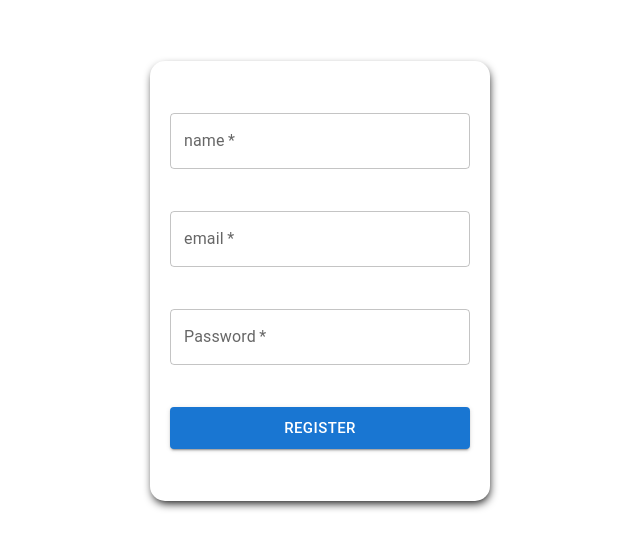
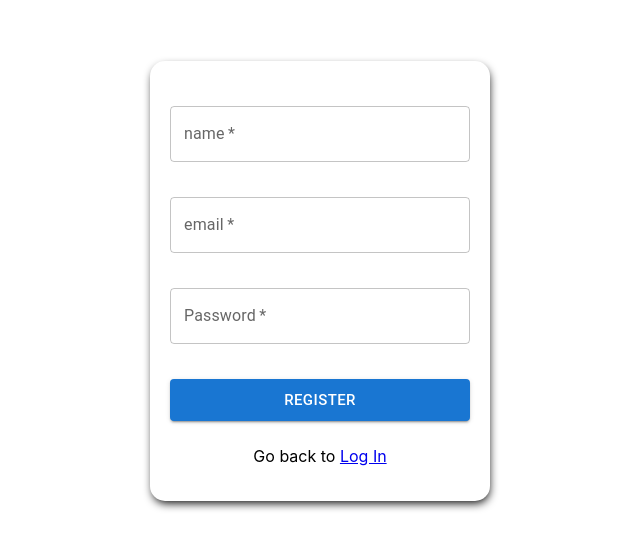
Before and after one commit to cristianocsl/frontend_todolist, a React (Create React App) app: page /register in a window 1280 px wide. Shown: the part 119-668 px from the top of the page, without its empty margins (320-960 px from the left). Built offline with nearby package versions, Linux system fonts and the light colour scheme.

Commit message:
feat: adiciona link para pagina de login em register.js

```diff
--- a/src/pages/Register.js
+++ b/src/pages/Register.js
@@ -1,8 +1,9 @@
 import React, { useState } from 'react';
+import { Link } from 'react-router-dom';
 import TextField from '@mui/material/TextField';
-import './register.css';
 import { Alert, Button, Stack } from '@mui/material';
 import fetchByMethod from '../fecthApi';
+import './register.css';
 
 export default function Register() {
   const [errorMessage, setErrorMessage] = useState('');
@@ -11,6 +12,8 @@
     email: '',
     password: '',
   });
+
+  console.log('fields ->', fields);
 
   const handleChange = ({ target }) => {
     const { name, value } = target;
@@ -85,6 +88,9 @@
             </Alert>
           </Stack>
         </span>
+        <span>
+          Go back to <Link to="/login">Log In</Link>
+        </span>
       </div>
     </form>
   );
```
